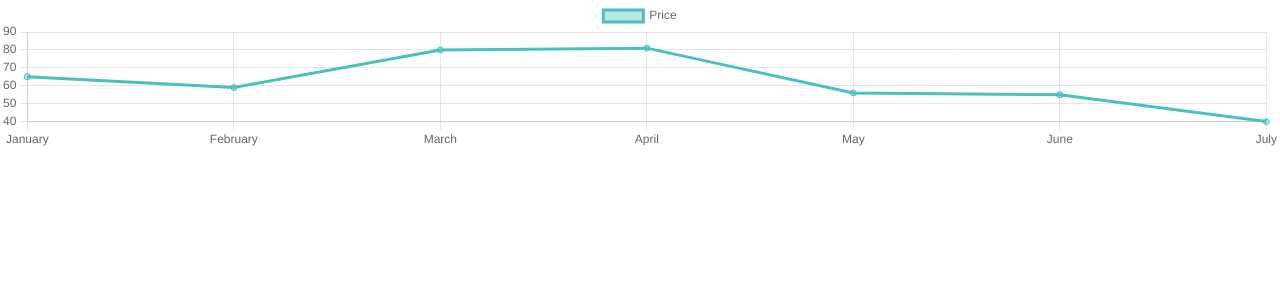
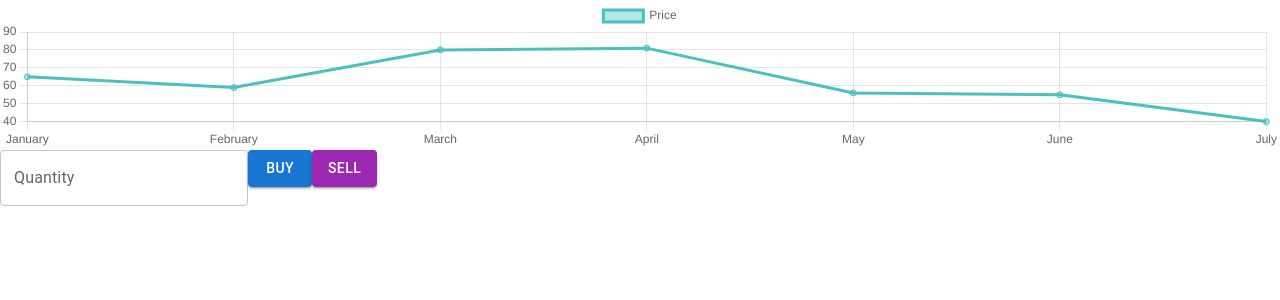
Before and after one commit to elie-atia/react-web-app, a React (Create React App) app: page /trading in a window 1280 px wide. Shown: the top 300 px of the page. Built offline with nearby package versions, Linux system fonts and the light colour scheme.

Commit message:
ddd buttons to buy or sell cryptocurrency using Material-UI Button components

```diff
--- a/src/containers/TradingPage.js
+++ b/src/containers/TradingPage.js
@@ -1,6 +1,7 @@
 import React, {useState} from 'react';
 import { Line } from 'react-chartjs-2';
 import MyChart from '../components/Chart/MyChart';
+import { Button, TextField } from '@mui/material';
 
 const TradingPage  = () => {
     const [priceData, setPriceData] = useState({
@@ -15,10 +16,37 @@ const TradingPage  = () => {
           },
         ],
       });
+      const [quantity, setQuantity] = useState('');
+
+  const handleBuy = () => {
+    // Logic to handle buying cryptocurrency
+    console.log(`Buying ${quantity} cryptocurrency`);
+  };
+
+  const handleSell = () => {
+    // Logic to handle selling cryptocurrency
+    console.log(`Selling ${quantity} cryptocurrency`);
+  };
+
   return (
+    <div>
     <div>
     <MyChart {...priceData} />
     </div>
+
+    <TextField
+        id="quantity"
+        label="Quantity"
+        value={quantity}
+        onChange={(e) => setQuantity(e.target.value)}
+      />
+      <Button variant="contained" color="primary" onClick={handleBuy}>
+        Buy
+      </Button>
+      <Button variant="contained" color="secondary" onClick={handleSell}>
+        Sell
+      </Button>
+      </div>
      );
 };
 
```
